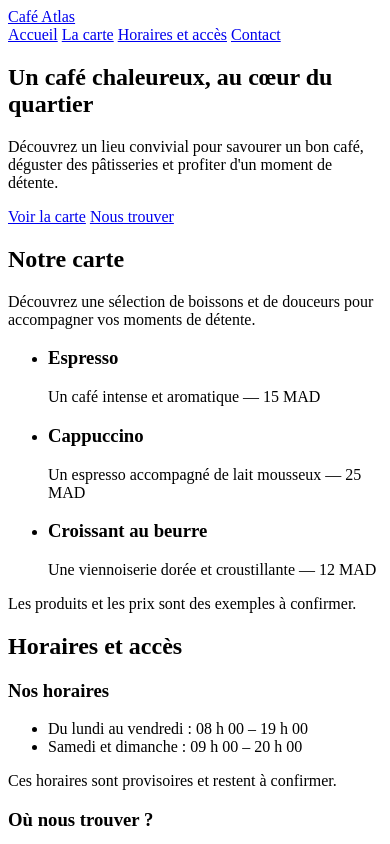
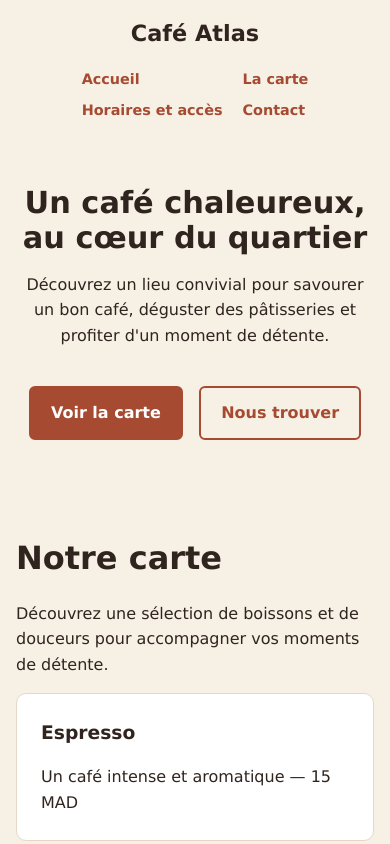
Before and after one commit to AYOUBELHARI/Portfolio, a plain HTML site: page Coffee_Website/index.html in a window 390 px wide. Shown: the top 844 px of the page. Drawn offline with Linux system fonts and the light colour scheme.

Commit message:
Adding the layout, visual design

```diff
--- a/Coffee_Website/style.css
+++ b/Coffee_Website/style.css
@@ -1,3 +1,225 @@
+/* Design system */
+:root {
+    --color-background: #f7f0e5;
+    --color-text: #30241f;
+    --color-accent: #a64b32;
+    --color-white: #ffffff;
+
+    --space-small: 0.5rem;
+    --space-medium: 1rem;
+    --space-large: 2rem;
+    --space-section: 5rem;
+}
+
+/* Predictable element sizing */
 * {
     box-sizing: border-box;
 }
+
+/* Base page styles */
+html {
+    scroll-behavior: smooth;
+}
+body {
+    margin: 0;
+    background-color: var(--color-background);
+    color: var(--color-text);
+    font-family:'Lucida Sans', 'Lucida Sans Regular', 'Lucida Grande', 'Lucida Sans Unicode', Geneva, Verdana, sans-serif;
+    line-height: 1.6;
+}
+
+/* Links */
+a {
+    color: var(--color-accent);
+}
+a:focus-visible {
+    outline: 3px solid var(--color-accent);
+    outline-offset: 4px;
+}
+
+/* Header & navigation */
+header {
+    display: flex;
+    justify-content: space-between;
+    align-items: center;
+    gap: var(--space-medium);
+    padding: var(--space-medium) var(--space-large);
+}
+header > a {
+    font-size: 1.4rem;
+    font-weight: bold;
+    text-decoration: none;
+    color: var(--color-text);
+}
+nav {
+    display: flex;
+    flex-wrap: wrap;
+    gap: var(--space-medium);
+}
+nav a {
+    text-decoration: none;
+    font-weight: 600;
+}
+nav a:hover {
+    color: var(--color-text);
+}
+
+/* main section --- Acceuil */
+#accueil {
+    padding: var(--space-section) var(--space-large);
+    text-align: center;
+}
+#accueil h1 {
+    max-width: 750px;
+    margin: 0 auto var(--space-medium);
+    font-size: clamp(2rem, 5vw, 3.5rem);
+    line-height: 1.15;
+}
+#accueil p {
+    max-width: 600px;
+    margin: 0 auto var(--space-large);
+}
+#accueil > a {
+    display: inline-block;
+    margin: var(--space-small);
+    padding: 0.75rem 1.25rem;
+    border: 2px solid var(--color-accent);
+    border-radius: 6px;
+    text-decoration: none;
+    font-weight: bold;
+}
+#accueil > a:first-of-type {
+    background-color: var(--color-accent);
+    color: var(--color-white);
+}
+#accueil > a:last-of-type {
+    color: var(--color-accent);
+}
+
+/* Shared section layout */
+#menu,
+#horaire,
+#contact {
+    padding: 3rem var(--space-large);
+}
+#menu,
+#horaire {
+    max-width: 1100px;
+    margin: 0 auto;
+}
+#menu h2,
+#horaire h2,
+#contact h2 {
+    font-size: 2rem;
+    margin-top: 0;
+    margin-bottom: 1rem;
+}
+#menu > p,
+#horaire > p {
+    max-width: 650px;
+}
+
+/* Menu cards */
+#menu ul {
+    list-style: none;
+    padding: 0;
+    display: grid;
+    grid-template-columns: repeat(3, minmax(0, 1fr));
+    gap: 1.25rem;
+}
+#menu li {
+    background-color: var(--color-white);
+    padding: 1.5rem;
+    border-radius: 10px;
+    border: 1px solid #e5d8c7;
+}
+#menu li h3 {
+    margin-top: 0;
+    margin-bottom: 0.5rem;
+}
+#menu li p {
+    margin-bottom: 0;
+}
+
+/* Opening hours and location */
+#horaire ul {
+    padding-left: 1.25rem;
+}
+#horaire h3 {
+    margin-top: 2rem;
+}
+#horaire address {
+    font-style: normal;
+    margin-bottom: 1rem;
+}
+
+/* Contact section */
+#contact {
+    background-color: #30241f;
+    color: var(--color-white);
+}
+#contact a {
+    color: #f2c7a5;
+}
+
+/* Footer */
+footer {
+    padding: 1.5rem var(--space-large);
+    text-align: center;
+    font-size: 0.9rem;
+}
+
+
+/* Responsive layout: tablets and smaller screens */
+@media (max-width: 768px) {
+    header {
+        flex-direction: column;
+        gap: 1rem;
+        padding: 1rem;
+    }
+    nav {
+        justify-content: center;
+        gap: 0.75rem 1rem;
+    }
+    #accueil {
+        padding: 4rem 1.25rem;
+    }
+    #menu,
+    #horaire,
+    #contact {
+        padding: 3rem 1.25rem;
+    }
+    #menu ul {
+        grid-template-columns: repeat(2, minmax(0, 1fr));
+    }
+}
+
+/* Responsive layout: phones */
+@media (max-width: 480px) {
+    nav {
+        display: grid;
+        grid-template-columns: repeat(2, max-content);
+        justify-content: center;
+        gap: 0.5rem 1.25rem;
+    }
+    nav a {
+        font-size: 0.9rem;
+    }
+    #accueil {
+        padding: 3rem 1rem;
+    }
+    #accueil h1 {
+        font-size: clamp(1.9rem, 7vw, 2.25rem);
+    }
+    #accueil > a {
+        margin: 0.35rem;
+    }
+    #menu,
+    #horaire,
+    #contact {
+        padding: 2.5rem 1rem;
+    }
+    #menu ul {
+        grid-template-columns: 1fr;
+    }
+}
```
